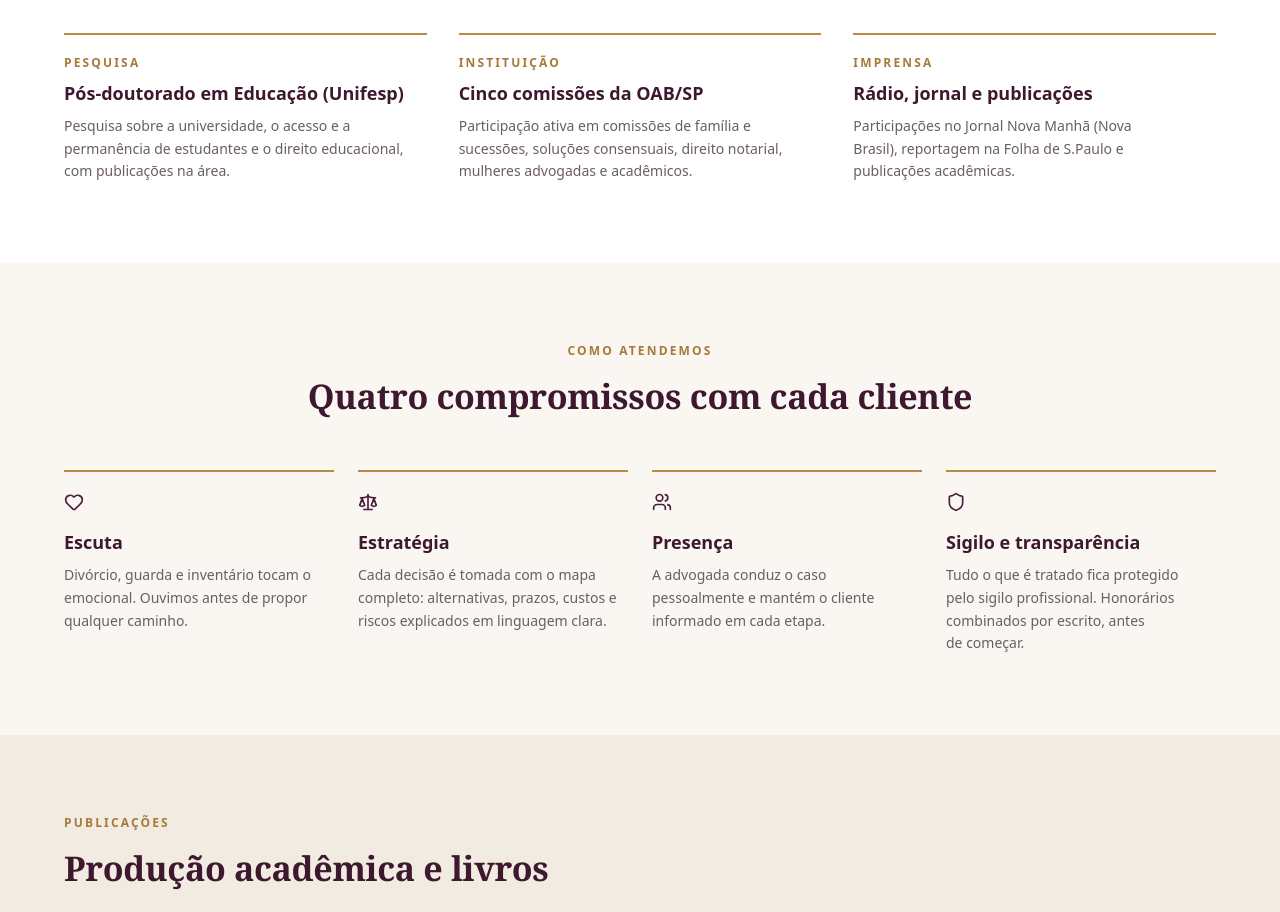
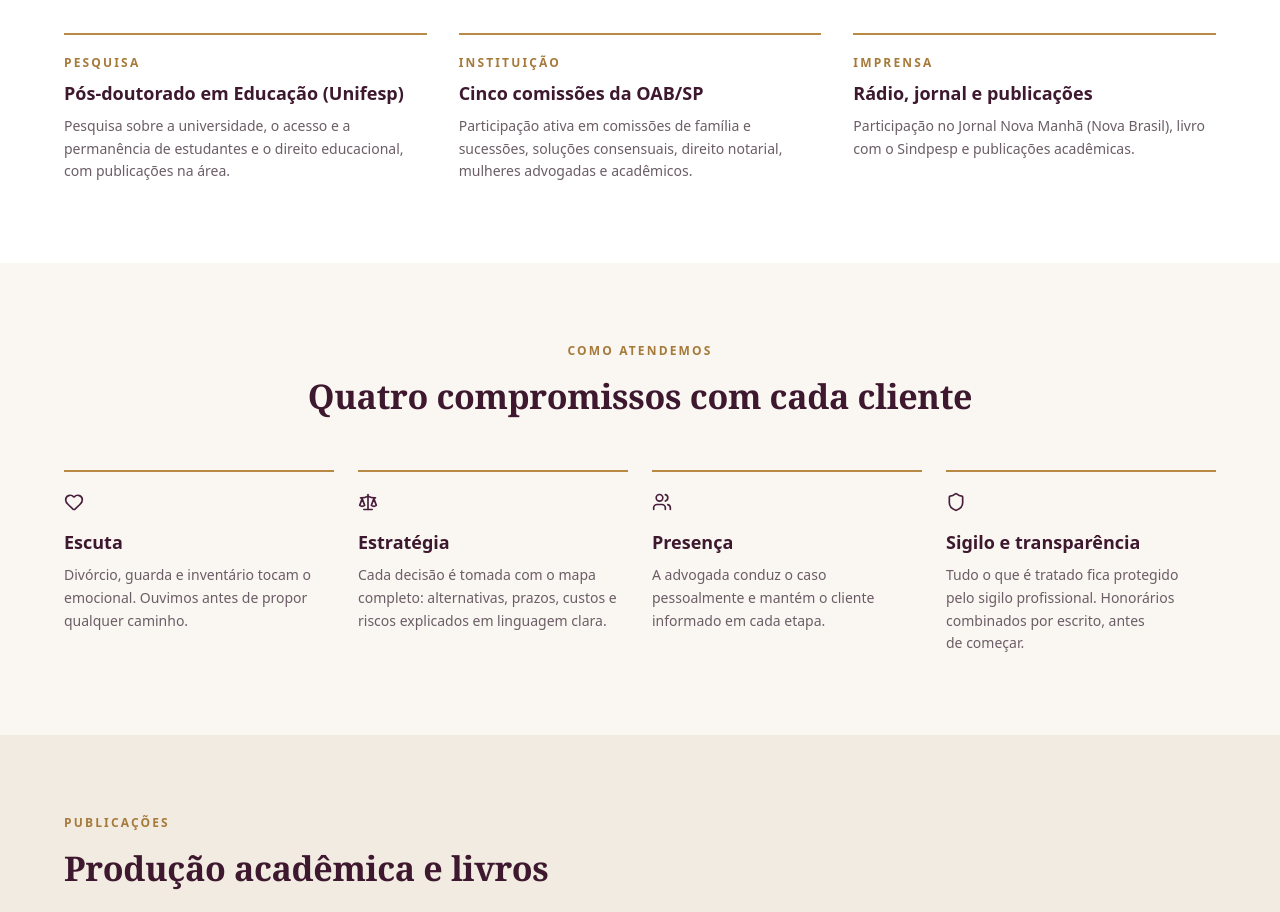
Before and after one commit to cab-pelads/fairbanks-site, a Next.js app: page /sobre in a window 1280 px wide. Shown: the part 2749-3661 px from the top of the page. Built offline with nearby package versions, Linux system fonts and the light colour scheme; no server answers.

Commit message:
content: remove Folha de S.Paulo de 'Presença em' e da trajetória
Co-Authored-By: Claude Sonnet 5.5 <noreply@anthropic.com>

```diff
--- a/src/app/page.tsx
+++ b/src/app/page.tsx
@@ -68,7 +68,7 @@ const areaCards: { cat: ServiceCategory; imageSlug: string; text: string }[] = [
   },
 ];
 
-const mentions = ["Folha de S.Paulo", "Nova Brasil", "PUC-SP", "Unifesp"];
+const mentions = ["Nova Brasil", "PUC-SP", "Unifesp"];
 
 
 export default function HomePage() {
--- a/src/app/sobre/page.tsx
+++ b/src/app/sobre/page.tsx
@@ -36,7 +36,7 @@ const trajectory = [
   { label: "Advocacia", title: "Mais de 20 anos em família e sucessões", text: "Inventários, divórcios e partilhas, guarda, convivência e alimentos, com prioridade para a mediação e a via extrajudicial." },
   { label: "Pesquisa", title: "Pós-doutorado em Educação (Unifesp)", text: "Pesquisa sobre a universidade, o acesso e a permanência de estudantes e o direito educacional, com publicações na área." },
   { label: "Instituição", title: "Cinco comissões da OAB/SP", text: "Participação ativa em comissões de família e sucessões, soluções consensuais, direito notarial, mulheres advogadas e acadêmicos." },
-  { label: "Imprensa", title: "Rádio, jornal e publicações", text: "Participações no Jornal Nova Manhã (Nova Brasil), reportagem na Folha de S.Paulo e publicações acadêmicas." },
+  { label: "Imprensa", title: "Rádio, jornal e publicações", text: "Participação no Jornal Nova Manhã (Nova Brasil), livro com o Sindpesp e publicações acadêmicas." },
 ];
 
 const values = [
```
